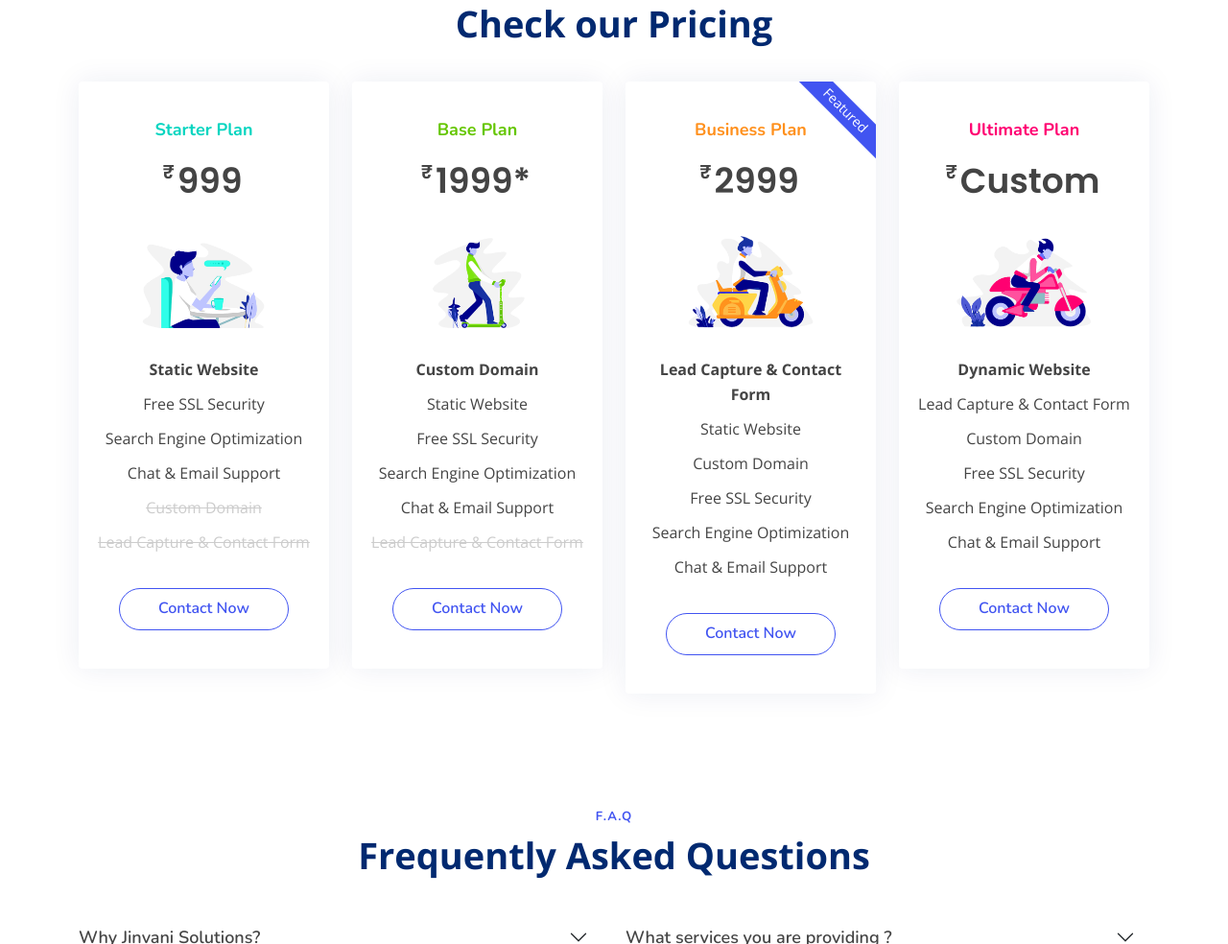
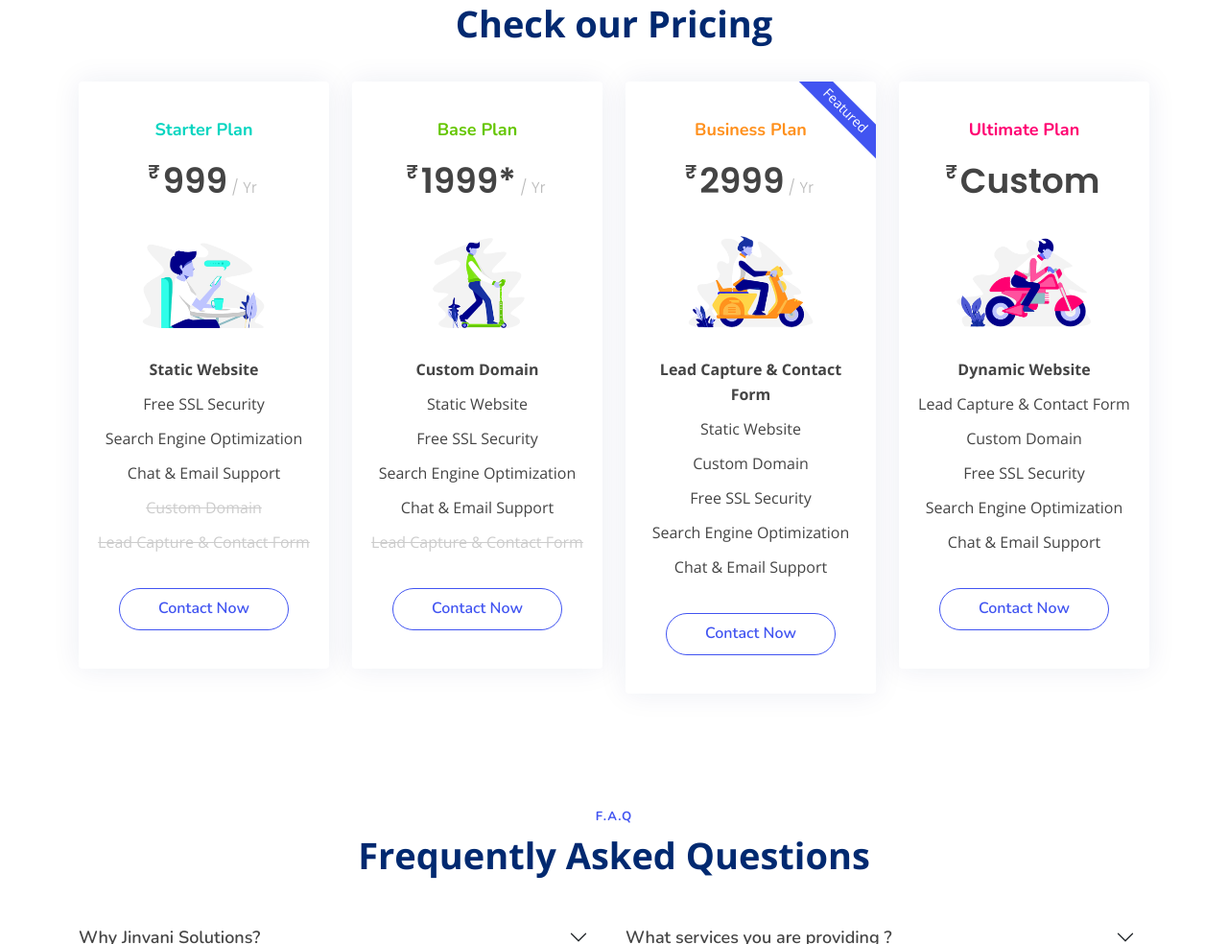
Before and after one commit to arihant427/company, a plain HTML site: page index.html in a window 1280 px wide. Shown: the part 3344-4328 px from the top of the page at 96% size. Drawn offline with nearby package versions, Linux system fonts and the light colour scheme; files whose address does not match are found by name.

Commit message:
Update index.html

```diff
--- a/index.html
+++ b/index.html
@@ -515,7 +515,7 @@
           <div class="col-lg-3 col-md-6" data-aos="zoom-in" data-aos-delay="100">
             <div class="box">
               <h3 style="color: #07d5c0;">Starter Plan</h3>
-              <div class="price"><sup>₹</sup>999<span></span></div>
+              <div class="price"><sup>₹</sup>999<span> / Yr</span></div>
               <img src="assets/img/pricing-free.png" class="img-fluid" alt="">
               <ul>
                 <li><b>Static Website</b></li>
@@ -532,7 +532,7 @@
           <div class="col-lg-3 col-md-6" data-aos="zoom-in" data-aos-delay="200">
             <div class="box">
               <h3 style="color: #65c600;">Base Plan</h3>
-              <div class="price"><sup>₹</sup>1999*<span></span></div>
+              <div class="price"><sup>₹</sup>1999*<span> / Yr</span></div>
               <img src="assets/img/pricing-starter.png" class="img-fluid" alt="">
               <ul>
                 <li><b>Custom Domain</b></li>
@@ -550,7 +550,7 @@
             <div class="box">
               <span class="featured">Featured</span>
               <h3 style="color: #ff901c;">Business Plan</h3>
-              <div class="price"><sup>₹</sup>2999<span></span></div>
+              <div class="price"><sup>₹</sup>2999<span> / Yr</span></div>
               <img src="assets/img/pricing-business.png" class="img-fluid" alt="">
               <ul>
                 <li><b>Lead Capture & Contact Form</b></li>
```
